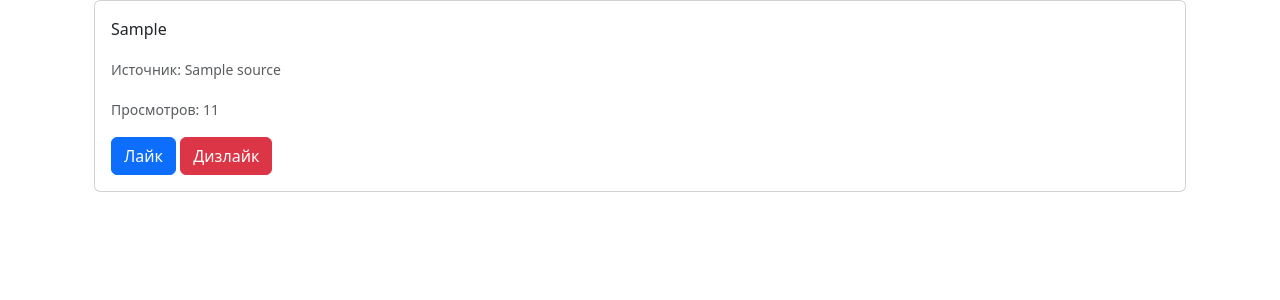
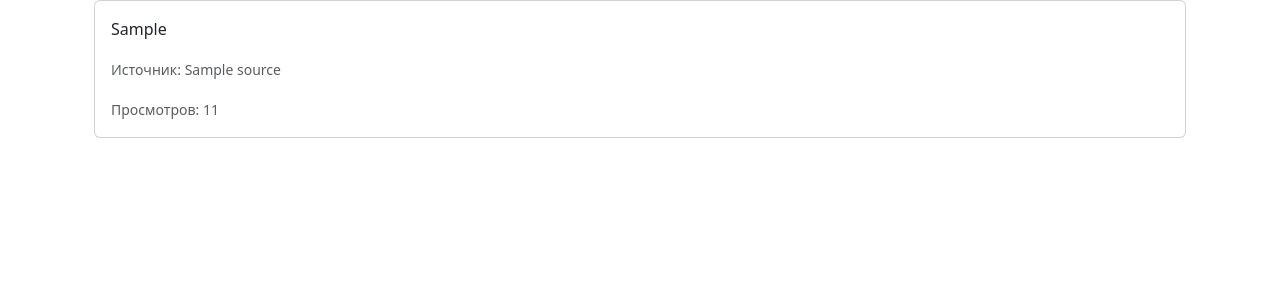
Before and after one commit to Lenger1117/test_random_quote, a Django app: page / in a window 1280 px wide. Shown: the part 58-358 px from the top of the page. Run offline with Django 5.2, Linux system fonts and the light colour scheme; tables that the repository leaves empty hold one stand-in row (values such as "Sample post"); some libraries are stand-ins or nearby versions.

Commit message:
The visibility of the buttons has been changed

```diff
--- a/quotes/templates/quotes/random_quote.html
+++ b/quotes/templates/quotes/random_quote.html
@@ -10,10 +10,12 @@
         <p class="card-text">{{ quote.quote }}</p>
         <p class="card-text"><small class="text-body-secondary">Источник: {{ quote.source.name }}</small></p>
         <p class="card-text"><small class="text-body-secondary">Просмотров: {{ quote.views }}</small></p>
-        <p class="card-text">
-          <a href="{% url 'quotes:toggle_like_dislike' quote.id 'like' %}" class="btn btn-primary">Лайк</a>
-          <a href="{% url 'quotes:toggle_like_dislike' quote.id 'dislike' %}" class="btn btn-danger">Дизлайк</a>
-        </p>
+        {% if request.user.is_authenticated %}
+          <p class="card-text">
+            <a href="{% url 'quotes:toggle_like_dislike' quote.id 'like' %}" class="btn btn-primary">Лайк</a>
+            <a href="{% url 'quotes:toggle_like_dislike' quote.id 'dislike' %}" class="btn btn-danger">Дизлайк</a>
+          </p>
+        {% endif %}
       {% else %}
         <p>Цитаты пока не добавлены.</p>
       {% endif %}
```
